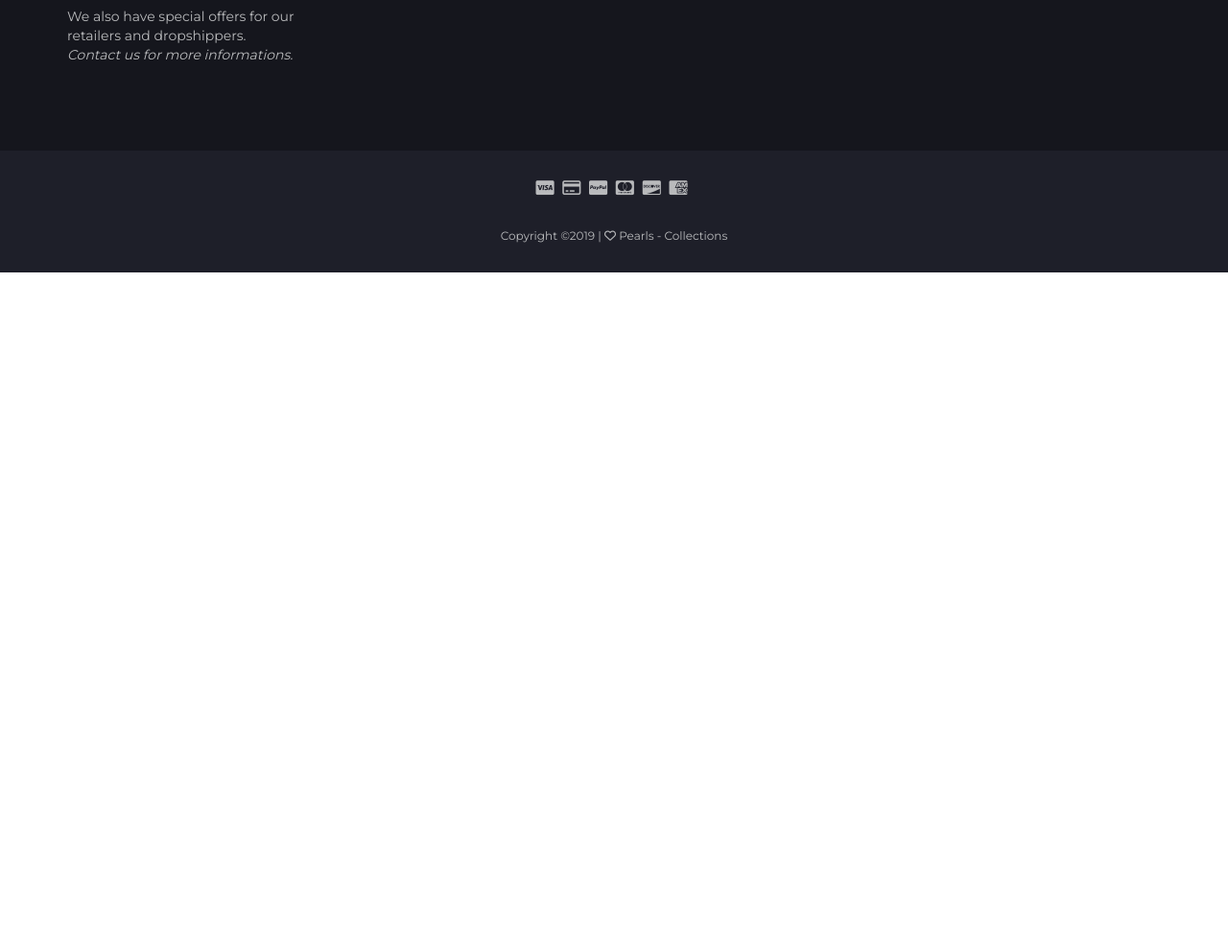
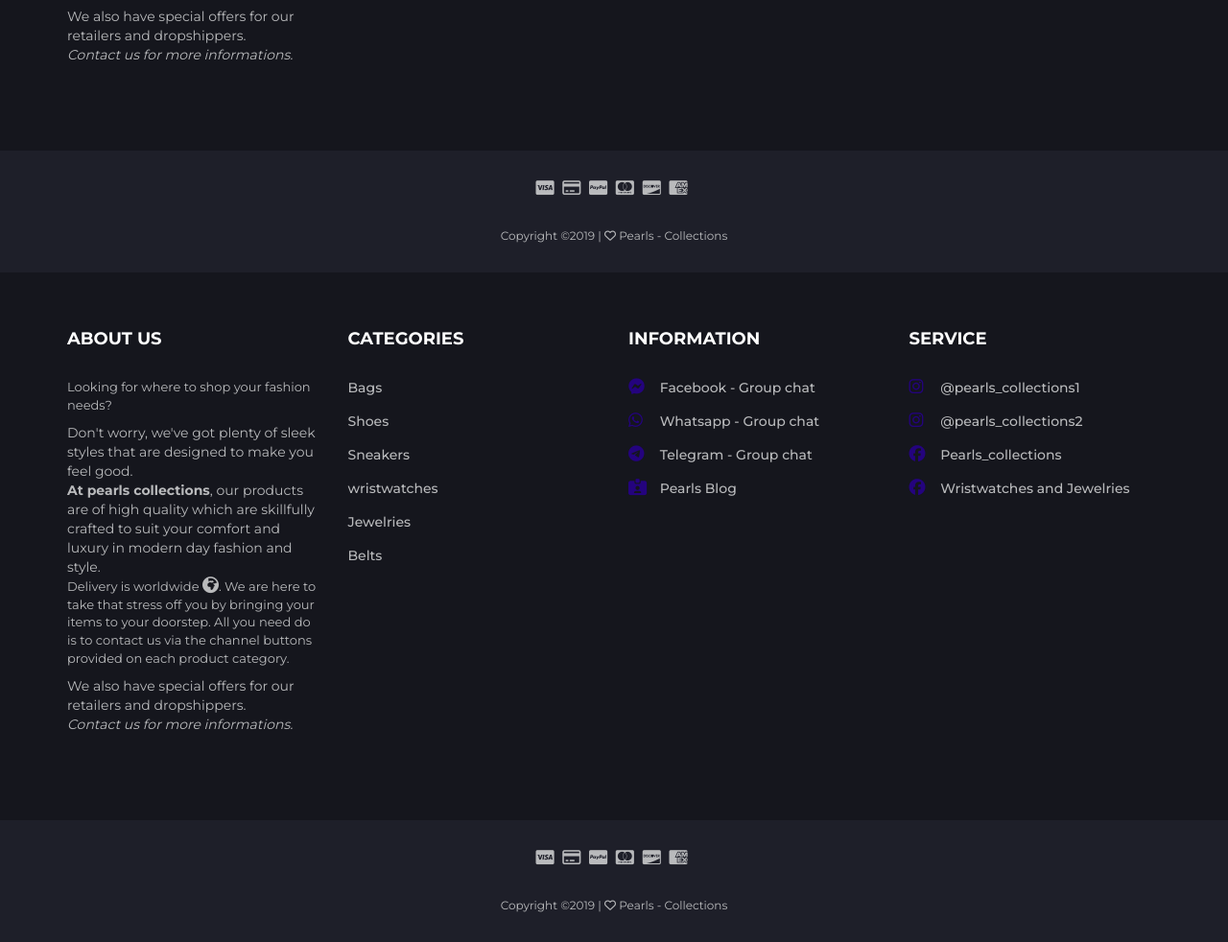
Before and after one commit to eromose-le/pearlscollections, a plain HTML site: page bags.html in a window 1280 px wide. Shown: the part 1785-2767 px from the top of the page at 96% size. Before the commit the page ends 2069 px from the top, so only its background shows below. Drawn offline with nearby package versions, Linux system fonts and the light colour scheme.

Commit message:
Add files via upload

```diff
--- a/bags.html
+++ b/bags.html
@@ -674,6 +674,113 @@
 						<!-- /row -->
 				</div>
 				<!-- /container -->
+            </div>
+
+			<!-- FOOTER -->
+		<footer id="footer">
+			<!-- top footer -->
+			<div class="section">
+				<!-- container -->
+				<div class="container">
+					<!-- row -->
+					<div class="row">
+						<div class="col-md-3 col-xs-6">
+							<div class="footer">
+								<h3 class="footer-title">About Us</h3>
+								<p class="pearls">
+									<p>Looking for where to shop your fashion needs?</p>
+									Don't worry, we've got plenty of sleek styles that are designed to make you feel good. <br/>
+									<strong>At pearls collections</strong>, our products are of high quality which are skillfully crafted to suit your comfort and luxury in modern day fashion and style.<br/>
+									<p>Delivery is worldwide <i class="fas fa-globe-africa infoo"></i>. We are here to take that stress off you by bringing your items to your doorstep. All you need do is to contact us via the channel buttons provided on each product category.</p>
+									We also have special offers for our retailers and dropshippers.
+									<br/>
+									<i>Contact us for more informations.</i>
+								</p>
+								<br/>
+								<!-- <ul class="footer-links">
+									<li><a href="https://goo.gl/maps/TUxZNZG6F2iUWTBU9"><i class="fa fa-map-marker"></i>Lagos, Nigeria.</a></li>
+									<li><a href="tel:+2349037288432"><i class="fa fa-phone"></i>+234-9037-288-432</a></li>
+									<li><a href="mailto:thepearlscollections@gmail.com"><i class="fa fa-envelope-o"></i>thepearlscollections@gmail.com</a></li>
+								</ul> -->
+							</div>
+						</div>
+
+						<div class="col-md-3 col-xs-6">
+							<div class="footer">
+								<h3 class="footer-title">Categories</h3>
+								<ul class="footer-links">
+									<li><a target="_blank" href="bags.html">Bags</a></li>
+									<li><a target="_blank" href="shoes.html">Shoes</a></li>
+									<li><a target="_blank" href="sneakers.html">Sneakers</a></li>
+									<li><a target="_blank" href="wristwatches.html">wristwatches</a></li>
+									<li><a target="_blank" href="jewelries.html">Jewelries</a></li>
+									<li><a target="_blank" href="belts.html">Belts</a></li>
+								</ul>
+							</div>
+						</div>
+
+						<div class="clearfix visible-xs"></div>
+
+						<div class="col-md-3 col-xs-6">
+							<div class="footer">
+								<h3 class="footer-title">Information</h3>
+								<ul class="footer-links">
+									<li><a target="_blank" href="https://facebook.com/groups/356395351745844?refid=27&ref=opera_speed_dial"><i class="fab fa-facebook-messenger infoo"></i>  Facebook - Group chat</a></li>
+									<li><a target="_blank" href="https://chat.whatsapp.com/HYOG13svDvH8JF8c1OkCw8"><i class="fab fa-whatsapp infoo"></i>  Whatsapp - Group chat</a></li>
+									<li><a target="_blank" href="https://t.me/pearlscollections"><i class="fab fa-telegram infoo"></i>  Telegram - Group chat</a></li>
+
+									<li><a target="_blank" href="about.html"><i class="fas fa-id-card-alt infoo"></i> Pearls Blog</a></li>
+								</ul>
+							</div>
+						</div>
+
+						<div class="col-md-3 col-xs-6">
+							<div class="footer">
+								<h3 class="footer-title">Service</h3>
+								<ul class="footer-links">
+									<li><a target="_blank" href="https://instagram.com/pearls_collections1"><i class="fab fa-instagram infoo"></i> @pearls_collections1</a></li>
+									<li><a target="_blank" href="https://instagram.com/pearls_collections2"><i class="fab fa-instagram infoo"></i> @pearls_collections2</a></li>
+									<li><a target="_blank" href="https://facebook.com/Pearls_Collections-201720190719851/"><i class="fab fa-facebook-f infoo"></i></i> Pearls_collections</a></li>
+									<li><a target="_blank" href="https://facebook.com/Wristwatches-And-Jewelries-236456187218535/"><i class="fab fa-facebook-f infoo"></i></i> Wristwatches and Jewelries</a></li>
+								</ul>
+							</div>
+						</div>
+					</div>
+					<!-- /row -->
+				</div>
+				<!-- /container -->
+			</div>
+			<!-- /top footer -->
+
+			<!-- bottom footer -->
+			<div id="bottom-footer" class="section">
+				<div class="container">
+					<!-- row -->
+					<div class="row">
+						<div class="col-md-12 text-center">
+							<ul class="footer-payments">
+								<li><i class="fa fa-cc-visa infoo"></i></li>
+								<li><i class="fa fa-credit-card infoo"></i></li>
+								<li><i class="fa fa-cc-paypal infoo"></i></li>
+								<li><i class="fa fa-cc-mastercard infoo"></i></li>
+								<li><i class="fa fa-cc-discover infoo"></i></li>
+								<li><i class="fa fa-cc-amex infoo"></i></li>
+							</ul>
+							<span class="copyright">
+
+								Copyright &copy;<script>document.write(new Date().getFullYear());</script>  |
+								<i class="fa fa-heart-o" aria-hidden="true"></i>
+								<span>Pearls
+								-
+								Collections
+								</span>
+
+							</span>
+						</div>
+					</div>
+						<!-- /row -->
+				</div>
+				<!-- /container -->
 			</div>
 			<!-- /bottom footer -->
 		</footer>
```
Also changed, not shown: about.html (+1 -2 lines), belts.html (+1 -2 lines), index.html (+1 -2 lines), jewelries.html (+1 -2 lines), shoes.html (+1 -2 lines), sneakers.html (+1 -2 lines), wristwatches.html (+1 -2 lines).
